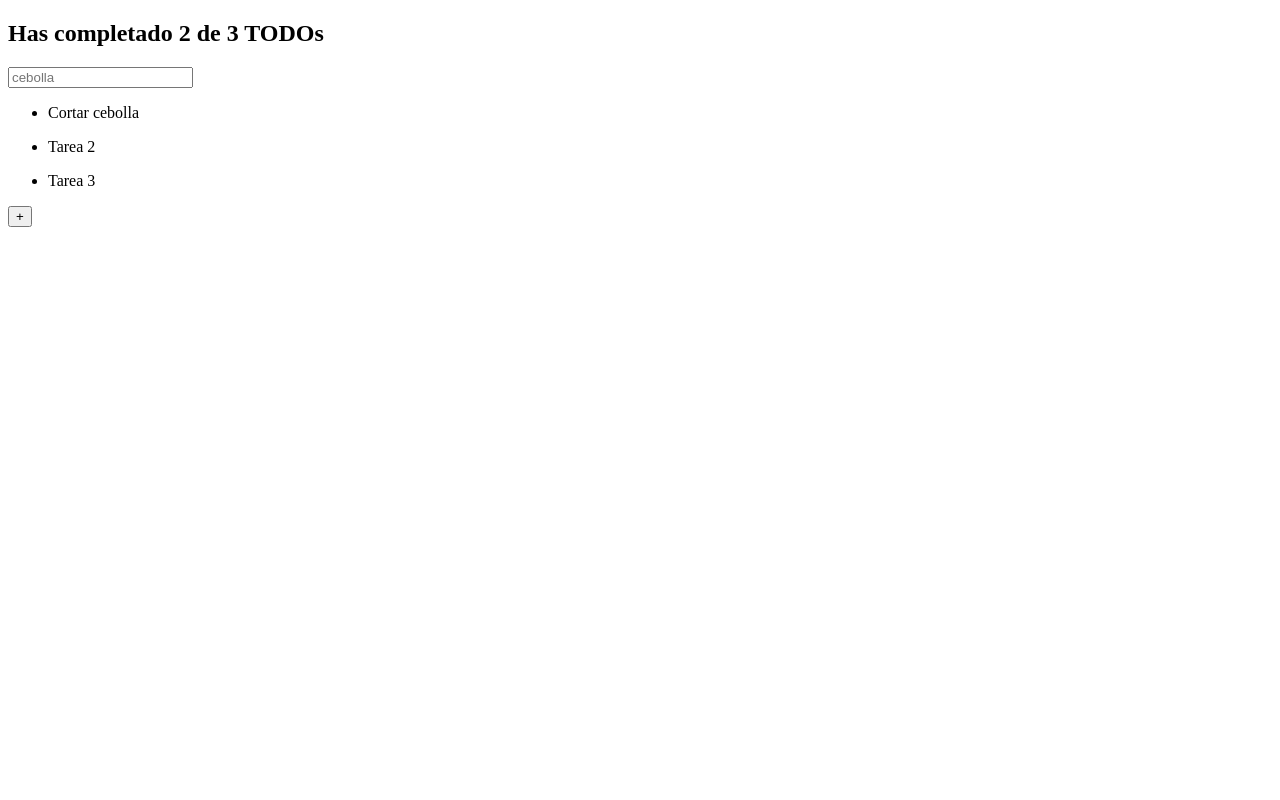
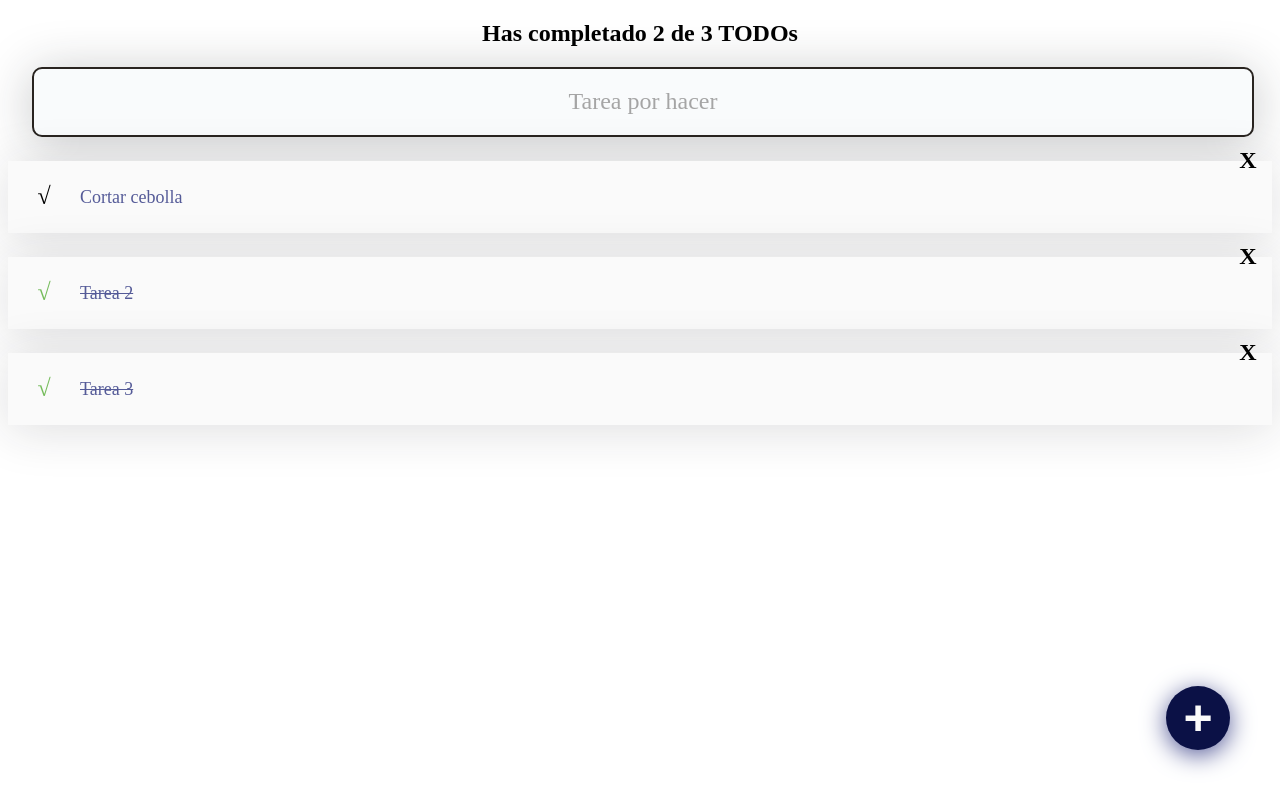
Before and after one commit to angelRicardoSZ/React.js, a React (Create React App) app in the folder todo-app/: page / in a window 1280 px wide. Built offline with nearby package versions, Linux system fonts and the light colour scheme.

Commit message:
styles added for each element

```diff
--- a/todo-app/src/App.js
+++ b/todo-app/src/App.js
@@ -12,10 +12,10 @@ const todos = [
     text: "Cortar cebolla", completed:false
   },
   {
-    text: "Tarea 2", completed:false
+    text: "Tarea 2", completed:true
   },
   {
-    text: "Tarea 3", completed:false
+    text: "Tarea 3", completed:true
   }
 ]
 
@@ -29,7 +29,7 @@ function App() {
 
 
     <TodoList>
-      {todos.map(todo => (<TodoItem key={todo.text} text={todo.text} /> ))}
+      {todos.map(todo => (<TodoItem key={todo.text} text={todo.text} completed={todo.completed} /> ))}
     </TodoList>
 
 
--- /dev/null
+++ b/todo-app/src/CreateTodoButton.css
@@ -0,0 +1,34 @@
+:root {
+  /* Colors */
+  --dark-blue: #0B1146;
+  --soft-blue:#555B98;
+  --dark-green:#195702;
+  --soft-green: #75BC5B;
+  --dark-red:#600211;
+  --soft-red:#D06576;
+}
+
+
+.CreateTodoButton{
+    background-color:var(--dark-blue);
+    box-shadow:0 5px 25px var(--soft-blue);
+    border:none;
+    border-radius:50%;
+    cursor:pointer;
+    font-size:50px;
+    position:fixed;
+    bottom:50px;
+    right:50px;
+    font-weight:700;
+    color:#fafafa;
+    display:flex;
+    justify-content:center;
+    align-items:center;
+    height:64px;
+    width:64px;
+    transform:rotate(0);
+    transition:.3s ease
+}
+.CreateTodoButton:hover{
+  transform:rotate(360deg)
+}
--- a/todo-app/src/CreateTodoButton.js
+++ b/todo-app/src/CreateTodoButton.js
@@ -1,8 +1,8 @@
 import React from "react";
-
+import "./CreateTodoButton.css"
 function CreateTodoButton(props){
     return(
-        <button>+</button>
+        <button className="CreateTodoButton">+</button>
     );
 }
 
--- /dev/null
+++ b/todo-app/src/TodoCounter.css
@@ -0,0 +1,14 @@
+:root {
+     /* Colors */
+     --dark-blue: #0B1146;
+     --soft-blue:#555B98;
+     --dark-green:#195702;
+     --soft-green: #75BC5B;
+     --dark-red:#600211;
+     --soft-red:#D06576;
+   }
+
+.TodoCounter {
+     font-size: 24px;
+     text-align: center;
+}
--- a/todo-app/src/TodoCounter.js
+++ b/todo-app/src/TodoCounter.js
@@ -1,8 +1,14 @@
 import React from "react";
+import "./TodoCounter.css";
+// const estilos = {
+//     color: "red",
+//     backgroundColor: "Yellow"
+// }
 
 function TodoCounter() {
     return (
-        <h2>Has completado 2 de 3 TODOs</h2>
+        // <h2 style={estilos}>Has completado 2 de 3 TODOs</h2>
+        <h2 className="TodoCounter">Has completado 2 de 3 TODOs</h2>
 
     )
 }
--- /dev/null
+++ b/todo-app/src/TodoItem.css
@@ -0,0 +1,51 @@
+:root {
+    /* Colors */
+    --dark-blue: #0B1146;
+    --soft-blue:#555B98;
+    --dark-green:#195702;
+    --soft-green: #75BC5B;
+    --dark-red:#600211;
+    --soft-red:#D06576;
+  }
+.TodoItem{
+    background-color:#fafafa;
+    position:relative;
+    display:flex;
+    justify-content:center;
+    align-items:center;
+    margin-top:24px;
+    box-shadow:0 5px 50px rgba(32,35,41,.15)
+}
+.TodoItem-p{
+    margin:24px 0 24px 24px;
+    width:calc(100% - 120px);
+    font-size:18px;
+    line-height:24px;
+    font-weight:400;
+    color:var(--soft-blue)
+}
+.TodoItem-p--complete{
+    text-decoration:line-through
+}
+.Icon{
+    cursor:pointer;
+    display:flex;
+    justify-content:center;
+    align-items:center;
+    height:48px;
+    width:48px;
+    font-size:24px;
+    font-weight:700
+}
+.Icon-check{
+    position:absolute;
+    left:12px
+}
+.Icon-check--active{
+    color:var(--soft-green)
+}
+
+.Icon-delete{position:absolute;
+    top:-24px;right:0
+}
+.Icon-delete:hover{color: var(--soft-red)}
--- a/todo-app/src/TodoItem.js
+++ b/todo-app/src/TodoItem.js
@@ -1,9 +1,11 @@
 import React from "react";
-
+import "./TodoItem.css"
 function TodoItem(props){
     return(
-        <li>
-             <p>{props.text}</p>
+        <li className="TodoItem">
+            <span className={`Icon Icon-check ${props.completed ? 'Icon-check--active':'' }`}>√</span>
+                <p className={`TodoItem-p ${props.completed ? 'TodoItem-p--complete':''}`}>{props.text}</p>
+            <span className="Icon Icon-delete">X</span>
         </li>
     );
 }
--- /dev/null
+++ b/todo-app/src/TodoList.css
@@ -0,0 +1,12 @@
+:root {
+    /* Colors */
+    --dark-blue: #0B1146;
+    --soft-blue:#555B98
+  }
+
+
+ul{
+    margin:0;
+    padding:0 0 56px;
+    list-style:none
+}
--- a/todo-app/src/TodoList.js
+++ b/todo-app/src/TodoList.js
@@ -1,4 +1,5 @@
 import React from "react";
+import "./TodoList.css";
 
 function TodoList(props){
     return(
--- /dev/null
+++ b/todo-app/src/TodoSearch.css
@@ -0,0 +1,27 @@
+:root {
+    /* Colors */
+    --dark-blue: #0B1146;
+    --soft-blue:#555B98
+  }
+
+
+
+.TodoSearch{
+    background:#f9fbfc;
+    border-radius:10px;
+    border:2px solid #292420;
+    margin:0 24px;
+    height:64px;
+    width:calc(100% - 50px);
+    font-size:24px;
+    text-align:center;
+    font-family:montserrat;
+    font-weight:400;
+    color:#1e1e1f;
+    box-shadow:0 5px 50px rgba(32,35,41,.25)
+}
+.TodoSearch::placeholder{color:#a5a5a5;
+    font-family:montserrat;
+    font-weight:400}
+
+.TodoSearch:focus{outline-color:var(--soft-blue)}
--- a/todo-app/src/TodoSearch.js
+++ b/todo-app/src/TodoSearch.js
@@ -1,8 +1,9 @@
 import React from "react";
+import "./TodoSearch.css";
 
 function TodoSearch() {
     return (
-        <input placeholder="cebolla"/>
+        <input className="TodoSearch" placeholder="Tarea por hacer"/>
 
     )
 }
```
